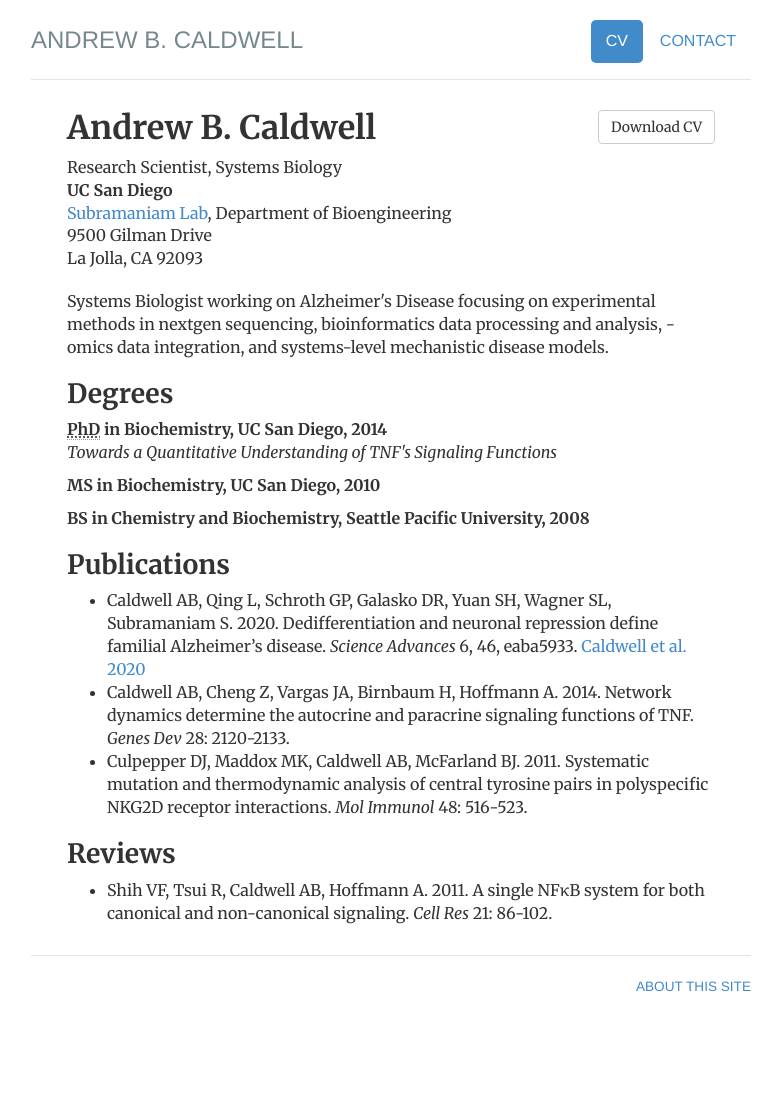
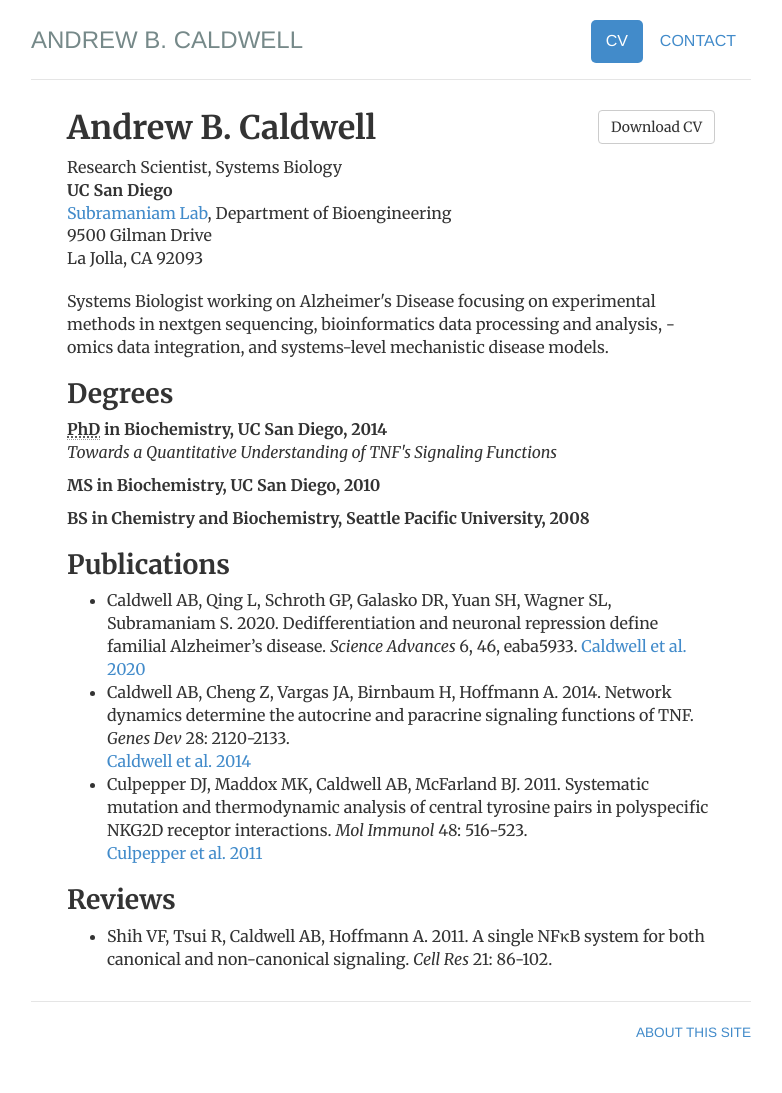
Before and after one commit to andrewbcaldwell/andrewbcaldwell.github.io, a Jekyll site: the page built from cv/index.html, in a window 1280 px wide. Shown: the whole page, without its empty margins (249-1031 px from the left). Built offline with Jekyll 4.4.1, drawn with Linux system fonts in a browser that asks for light colours; before the commit the page ends 1047 px from its top, so only the background shows below that.

Commit message:
Update index.html
update papers

```diff
--- a/cv/index.html
+++ b/cv/index.html
@@ -34,8 +34,8 @@ description: Current CV for Andrew B. Caldwell.
 				<h2>Publications</h2>
 				<ul>
 				<li>Caldwell AB, Qing L, Schroth GP, Galasko DR, Yuan SH, Wagner SL, Subramaniam S. 2020. Dedifferentiation and neuronal repression define familial Alzheimer’s disease. <i>Science Advances</i> 6, 46, eaba5933. <a href="https://advances.sciencemag.org/content/6/46/eaba5933">Caldwell et al. 2020</a></li>
-				<li>Caldwell AB, Cheng Z, Vargas JA, Birnbaum H, Hoffmann A. 2014. Network dynamics determine the autocrine and paracrine signaling functions of TNF. <i>Genes Dev</i> 28: 2120-2133.</li>
-				<li>Culpepper DJ, Maddox MK, Caldwell AB, McFarland BJ. 2011. Systematic mutation and thermodynamic analysis of central tyrosine pairs in polyspecific NKG2D receptor interactions. <i>Mol Immunol</i> 48: 516-523.</li>
+				<li>Caldwell AB, Cheng Z, Vargas JA, Birnbaum H, Hoffmann A. 2014. Network dynamics determine the autocrine and paracrine signaling functions of TNF. <i>Genes Dev</i> 28: 2120-2133.</li> <a href="http://genesdev.cshlp.org/content/28/19/2120.full">Caldwell et al. 2014</a></li>
+				<li>Culpepper DJ, Maddox MK, Caldwell AB, McFarland BJ. 2011. Systematic mutation and thermodynamic analysis of central tyrosine pairs in polyspecific NKG2D receptor interactions. <i>Mol Immunol</i> 48: 516-523.</li> <a href="https://www.sciencedirect.com/science/article/pii/S0161589010005870?via%3Dihub">Culpepper et al. 2011</a></li>
                 		</ul>
 				<h2>Reviews</h2>
 				<ul>
```
